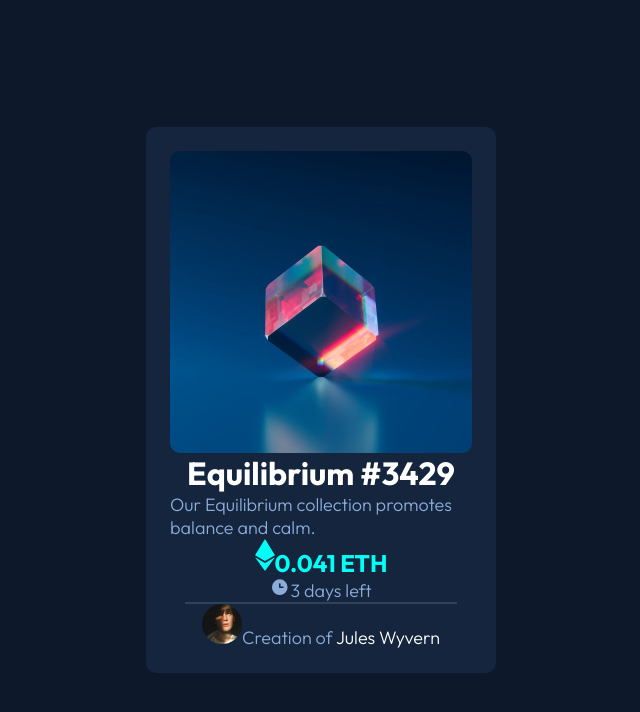
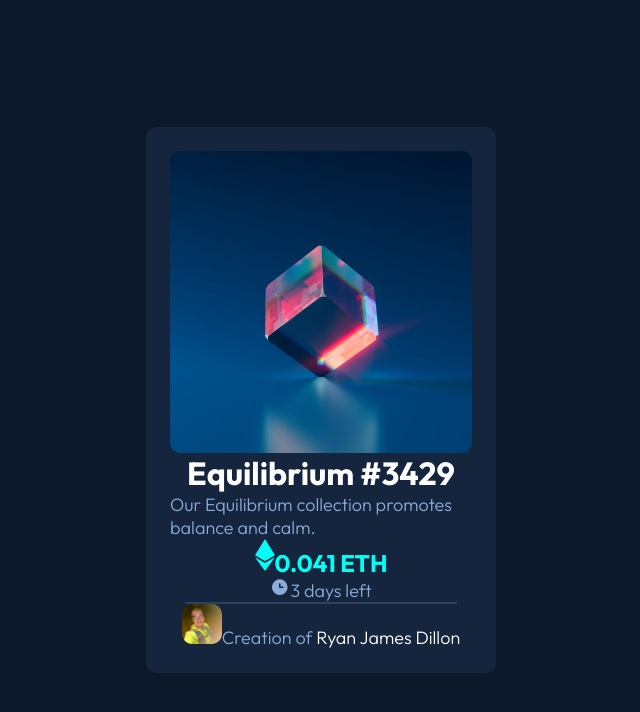
Before and after one commit to RyanDillon94/NFT, a plain HTML site: page index.html in a window 1280 px wide. Shown: the whole page, without its empty margins (319-959 px from the left). Drawn offline with Linux system fonts and the light colour scheme.

Commit message:
Updated Avatar

```diff
--- a/Styles.css
+++ b/Styles.css
@@ -12,7 +12,6 @@
   --bolder: 600;
 }
 
-/* ✅ GLOBAL RESET */
 * {
   margin: 0;
   padding: 0;
--- a/index.html
+++ b/index.html
@@ -18,7 +18,7 @@
 				  <img src="nft-preview-card-component-main/images/icon-ethereum.svg" alt="">0.041 ETH</h2>
 				<p> <img src="nft-preview-card-component-main/images/icon-clock.svg" id="clock" alt="">3 days left</p>
 <hr>
-				<p> <img src="nft-preview-card-component-main/images/image-avatar.png" id="face" alt="">Creation of <span id="name">Jules Wyvern</span></p>
+				<p> <img src="nft-preview-card-component-main\images\Me.jpg" id="face" alt="">Creation of <span id="name">Ryan James Dillon</span></p>
 			</div>
 		</div>
 	</body>
```
Also changed, not shown: nft-preview-card-component-main/images/Me.jpg (added).
